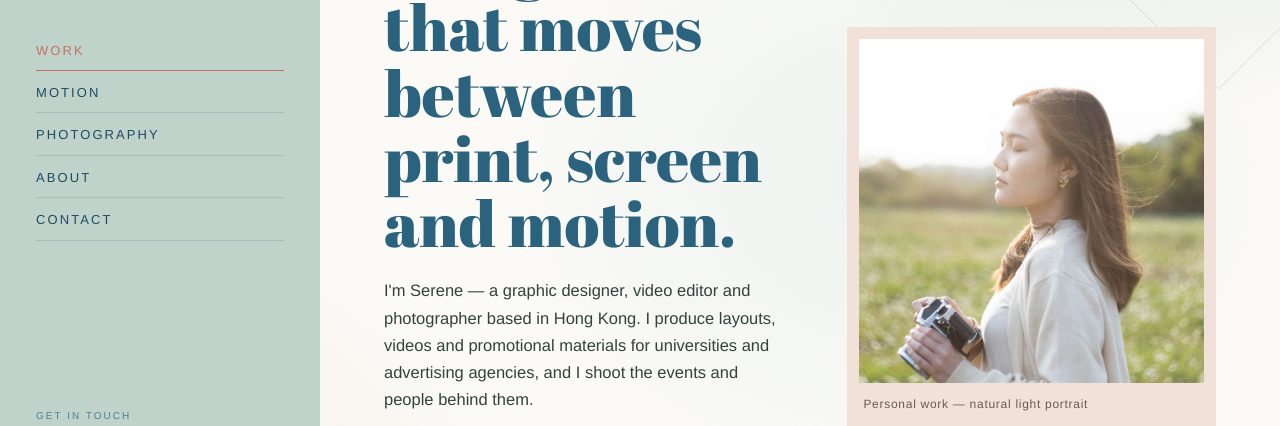
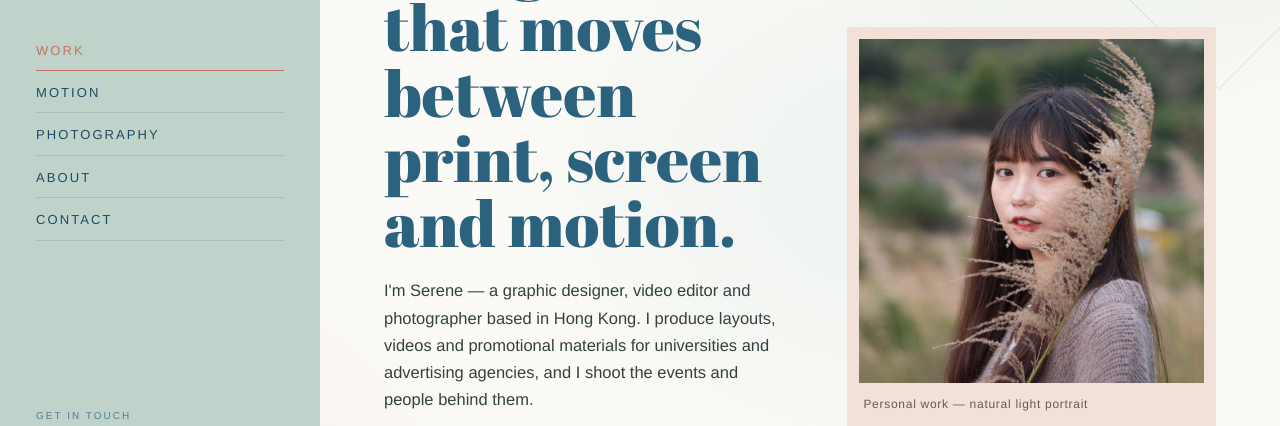
Before and after one commit to Serene-Poon/portfolio, a plain HTML site: page index.html in a window 1280 px wide. Shown: the part 237-663 px from the top of the page. Drawn offline with Linux system fonts and the light colour scheme.

Commit message:
Update index.html

```diff
--- a/index.html
+++ b/index.html
@@ -74,7 +74,7 @@
     </div>
 
     <figure class="hero-figure">
-      <img src="assets/img/photo-02.jpg" alt="Portrait of a woman in a field at golden hour" width="1400" height="1867">
+      <img src="assets/img/photo-01.jpg" alt="Portrait of a woman with a tall grass stem in front of her, shot in natural light" width="800" height="1200">
       <figcaption data-en="Personal work — natural light portrait" data-zh="個人作品 — 自然光人像">Personal work — natural light portrait</figcaption>
     </figure>
   </header>
```
